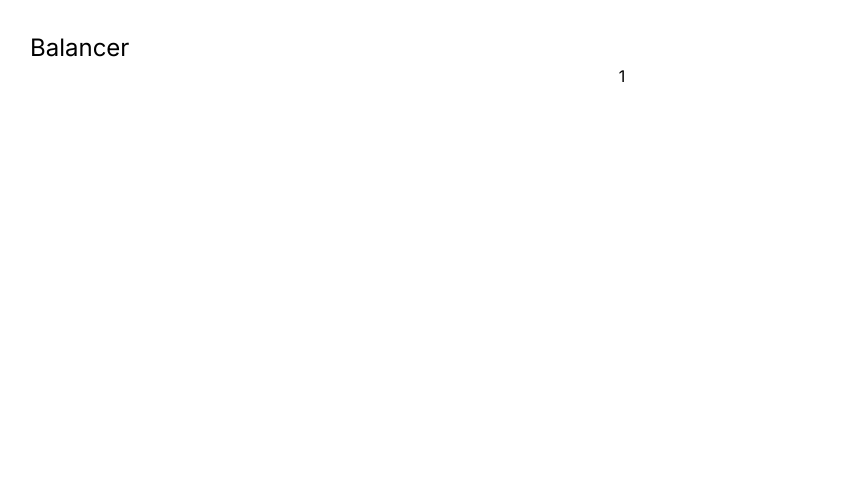
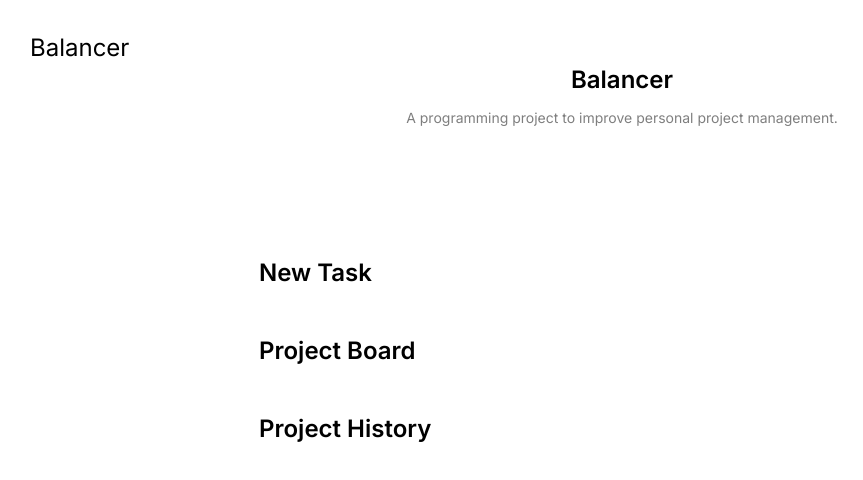
Before and after one commit to twarep/balancer, a Next.js app: page /projects/1 in a window 1280 px wide. Shown: the top 480 px of the page, without its empty margins (18-881 px from the left). Built offline with nearby package versions, Linux system fonts and the light colour scheme.

Commit message:
filled in layout for project page

```diff
--- a/src/app/layout.tsx
+++ b/src/app/layout.tsx
@@ -5,8 +5,8 @@
 const inter = Inter({ subsets: ["latin"] });
 
 export const metadata: Metadata = {
-  title: "Create Next App",
-  description: "Generated by create next app",
+  title: "Balancer",
+  description: "Project management made simple",
 };
 
 export default function RootLayout({
--- a/src/app/projects/[slug]/page.tsx
+++ b/src/app/projects/[slug]/page.tsx
@@ -4,7 +4,36 @@
       <div className="grid justify-items-start w-full px-6">
         <a href="/"><h1 className="text-left text-2xl">Balancer</h1></a>
       </div>
-      <div>{params.slug}</div>
+      <div className="mb-32 grid text-center lg:mb-0 lg:w-full lg:max-w-3xl lg:grid-rows-4">
+        <h2 className="mb-3 text-2xl font-semibold">Balancer{" "}</h2>
+        <p className="m-0 text-sm opacity-50">
+          A programming project to improve personal project management.
+        </p>
+      </div>
+      <div className="mb-32 grid text-center lg:mb-0 lg:w-full lg:max-w-3xl lg:grid-rows-4 lg:text-left">
+        {/* TODO: Modify this link to pass the one prop of project to the new task page */}
+        <a
+          href="/new"
+          className="group rounded-lg border border-transparent px-5 py-4 transition-colors hover:border-gray-300 hover:bg-gray-100 hover:dark:border-neutral-700 hover:dark:bg-neutral-800/30"
+        >
+          <h2 className="mb-3 text-2xl font-semibold">New Task{" "}</h2>
+        </a>
+
+        {/* TODO: Modify this link to filter the pm board to only have tickets assigned to this project */}
+        <a
+          href="/board"
+          className="group rounded-lg border border-transparent px-5 py-4 transition-colors hover:border-gray-300 hover:bg-gray-100 hover:dark:border-neutral-700 hover:dark:bg-neutral-800/30"
+        >
+          <h2 className="mb-3 text-2xl font-semibold">Project Board{" "}</h2>
+        </a>
+
+        <a
+          href={'/history/' + params.slug}
+          className="group rounded-lg border border-transparent px-5 py-4 transition-colors hover:border-gray-300 hover:bg-gray-100 hover:dark:border-neutral-700 hover:dark:bg-neutral-800/30"
+        >
+          <h2 className="mb-3 text-2xl font-semibold">Project History{" "}</h2>
+        </a>
+      </div>
     </main>
   );
 }
```
